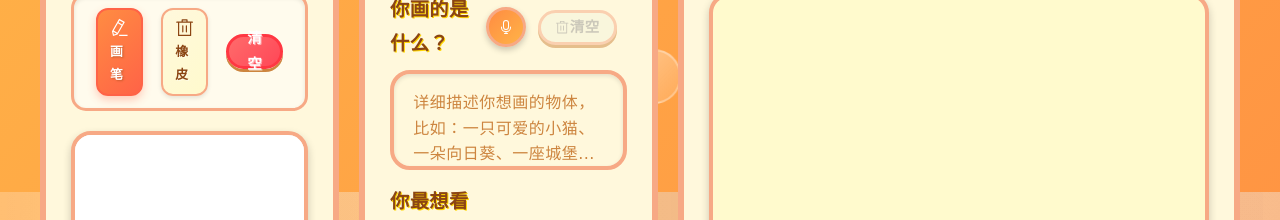
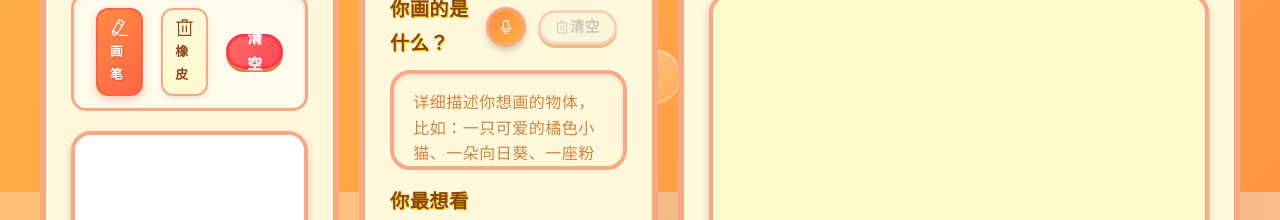
Before and after one commit to CodenameLuo/_004n_AI_Research_Journey, a Vue app: page /stick-color in a window 1280 px wide. Shown: the part 264-484 px from the top of the page. Built offline with nearby package versions, Linux system fonts and the light colour scheme; a web font is replaced by a local one.

Commit message:
简笔画4处修改

```diff
--- a/src/views/StickColor.vue
+++ b/src/views/StickColor.vue
@@ -266,7 +266,7 @@
                                 </el-button>
                             </div>
                         </div>
-                        <textarea v-model="objectPrompt" placeholder="详细描述你想画的物体，比如：一只可爱的小猫、一朵向日葵、一座城堡..." class="prompt-textarea" rows="3" @input="handlePromptInput"></textarea>
+                        <textarea v-model="objectPrompt" placeholder="详细描述你想画的物体，比如：一只可爱的橘色小猫、一朵向日葵、一座粉色城堡..." class="prompt-textarea" rows="3" @input="handlePromptInput"></textarea>
                     </div>
 
                     <!-- 颜色描述输入 -->
```
